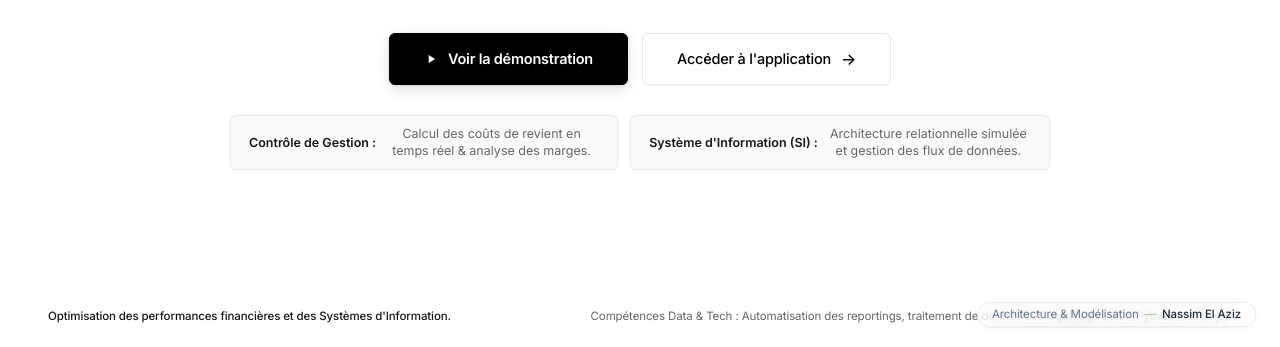
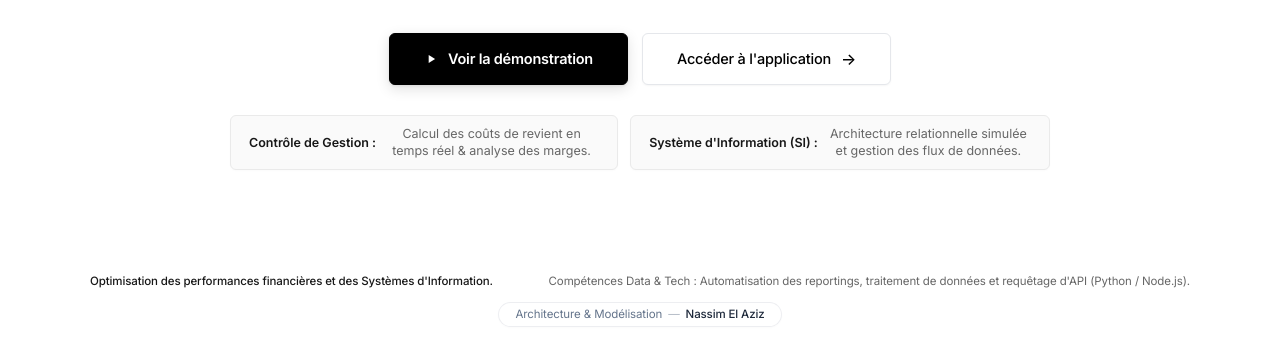
Before and after one commit to Wisdosim/cannelle-et-piment, a website: page public/showcase.html in a window 1280 px wide. Shown: the part 453-800 px from the top of the page. Drawn offline with Linux system fonts and the light colour scheme.

Commit message:
Déplacement de la signature sur la landing page

```diff
--- a/public/showcase.html
+++ b/public/showcase.html
@@ -272,14 +272,22 @@
     /* SIGNATURE BAS DE PAGE DISCRÈTE */
     .hero-footer {
       position: absolute;
-      bottom: 24px;
+      bottom: 20px;
       left: 0;
       right: 0;
+      display: flex;
+      flex-direction: column;
+      align-items: center;
+      gap: 14px;
+      padding: 0 48px;
+    }
+    .hero-footer-double-competence {
+      width: 100%;
+      max-width: 1100px;
       display: flex;
       justify-content: space-between;
       align-items: center;
       gap: 16px;
-      padding: 0 48px;
       font-size: 11.5px;
       color: var(--text-muted);
       letter-spacing: 0.01em;
@@ -293,6 +301,55 @@
       color: #666666;
       letter-spacing: -0.01em;
     }
+    .hero-signature-wrap {
+      display: flex;
+      justify-content: center;
+      align-items: center;
+      width: 100%;
+    }
+
+    /* ---- SIGNATURE ARCHITECTE GLASSMORPHISM SUR LA LANDING PAGE ---- */
+    .landing-architect-badge {
+      display: inline-flex;
+      align-items: center;
+      gap: 6px;
+      padding: 6px 16px;
+      border-radius: 9999px;
+      background: rgba(255, 255, 255, 0.6);
+      backdrop-filter: blur(8px);
+      -webkit-backdrop-filter: blur(8px);
+      border: 1px solid rgba(229, 231, 235, 0.7); /* border border-gray-200/50 */
+      font-size: 11.5px; /* text-xs */
+      color: #64748b; /* text-slate-500 */
+      letter-spacing: -0.01em;
+      line-height: 1;
+      user-select: none;
+      cursor: default;
+      box-shadow: 0 1px 2px rgba(0, 0, 0, 0.02);
+      transition: all 300ms cubic-bezier(0.16, 1, 0.3, 1);
+    }
+    .landing-architect-badge:hover {
+      background: #ffffff;
+      border-color: #d1d5db;
+      color: #111827; /* hover:text-gray-900 */
+      transform: translateY(-1px);
+      box-shadow: 0 4px 12px rgba(0, 0, 0, 0.05);
+    }
+    .landing-architect-badge .signature-role {
+      font-weight: 400;
+      color: inherit;
+    }
+    .landing-architect-badge .signature-sep {
+      opacity: 0.5;
+    }
+    .landing-architect-badge .signature-name {
+      font-weight: 500; /* font-medium */
+      color: #1e293b; /* légèrement plus contrasté */
+      transition: color 300ms ease;
+    }
+    .landing-architect-badge:hover .signature-name {
+      color: #000000;
+    }
 
     /* ---- RESPONSIVE ---- */
     @media (max-width: 768px) {
@@ -302,64 +359,16 @@
         position: static;
         margin-top: 40px;
         padding: 0;
+        gap: 12px;
+      }
+      .hero-footer-double-competence {
         flex-direction: column;
-        gap: 8px;
         text-align: center;
+        gap: 6px;
       }
-    }
-
-    /* ---- BADGE SIGNATURE ARCHITECTE (WATERMARK CORPORATE & DISCRET) ---- */
-    .architect-watermark {
-      position: fixed;
-      bottom: 20px;
-      right: 24px;
-      z-index: 95;
-      display: inline-flex;
-      align-items: center;
-      gap: 6px;
-      padding: 6px 14px;
-      border-radius: 9999px;
-      background: rgba(255, 255, 255, 0.55);
-      backdrop-filter: blur(10px);
-      -webkit-backdrop-filter: blur(10px);
-      border: 1px solid rgba(229, 231, 235, 0.7);
-      box-shadow: 0 2px 8px rgba(0, 0, 0, 0.03), 0 1px 2px rgba(0, 0, 0, 0.02);
-      font-size: 11.5px;
-      color: #64748b;
-      letter-spacing: -0.01em;
-      line-height: 1;
-      pointer-events: auto;
-      user-select: none;
-      transition: all 300ms cubic-bezier(0.16, 1, 0.3, 1);
-    }
-    .architect-watermark:hover {
-      background: rgba(255, 255, 255, 0.95);
-      border-color: rgba(209, 213, 219, 0.9);
-      color: #111827;
-      transform: translateY(-1px);
-      box-shadow: 0 8px 20px rgba(0, 0, 0, 0.06), 0 2px 6px rgba(0, 0, 0, 0.03);
-    }
-    .architect-watermark .watermark-role {
-      font-weight: 400;
-      color: inherit;
-    }
-    .architect-watermark .watermark-sep {
-      opacity: 0.5;
-    }
-    .architect-watermark .watermark-author {
-      font-weight: 500;
-      color: #1e293b;
-      transition: color 300ms ease;
-    }
-    .architect-watermark:hover .watermark-author {
-      color: #000000;
-    }
-    @media (max-width: 768px) {
-      .architect-watermark {
-        bottom: 12px;
-        right: 12px;
+      .landing-architect-badge {
         font-size: 10.5px;
-        padding: 5px 11px;
+        padding: 5px 12px;
       }
     }
   </style>
@@ -409,19 +418,21 @@
       </div>
     </div>
 
-    <!-- SIGNATURE BAS DE PAGE DOUBLE COMPÉTENCE -->
+    <!-- SIGNATURE BAS DE PAGE DOUBLE COMPÉTENCE & ARCHITECTE -->
     <footer class="hero-footer">
-      <span class="footer-primary-text">Optimisation des performances financières et des Systèmes d'Information.</span>
-      <span class="footer-secondary-text">Compétences Data &amp; Tech : Automatisation des reportings, traitement de données et requêtage d'API (Python / Node.js).</span>
+      <div class="hero-footer-double-competence">
+        <span class="footer-primary-text">Optimisation des performances financières et des Systèmes d'Information.</span>
+        <span class="footer-secondary-text">Compétences Data &amp; Tech : Automatisation des reportings, traitement de données et requêtage d'API (Python / Node.js).</span>
+      </div>
+      <div class="hero-signature-wrap">
+        <div class="landing-architect-badge" aria-label="Signature architecte système">
+          <span class="signature-role">Architecture &amp; Modélisation</span>
+          <span class="signature-sep">&mdash;</span>
+          <span class="signature-name">Nassim El Aziz</span>
+        </div>
+      </div>
     </footer>
   </main>
 
-  <!-- ========== SIGNATURE ARCHITECTE WATERMARK (DISCRÈTE & PREMIUM) ========== -->
-  <aside class="architect-watermark" aria-label="Signature architecte système">
-    <span class="watermark-role">Architecture &amp; Modélisation</span>
-    <span class="watermark-sep">&mdash;</span>
-    <span class="watermark-author">Nassim El Aziz</span>
-  </aside>
-
 </body>
 </html>
```
Also changed, not shown: express_api/public/index.html (+52 -42 lines), express_api/public/showcase.html (+77 -66 lines), public/index.html (+52 -42 lines).
